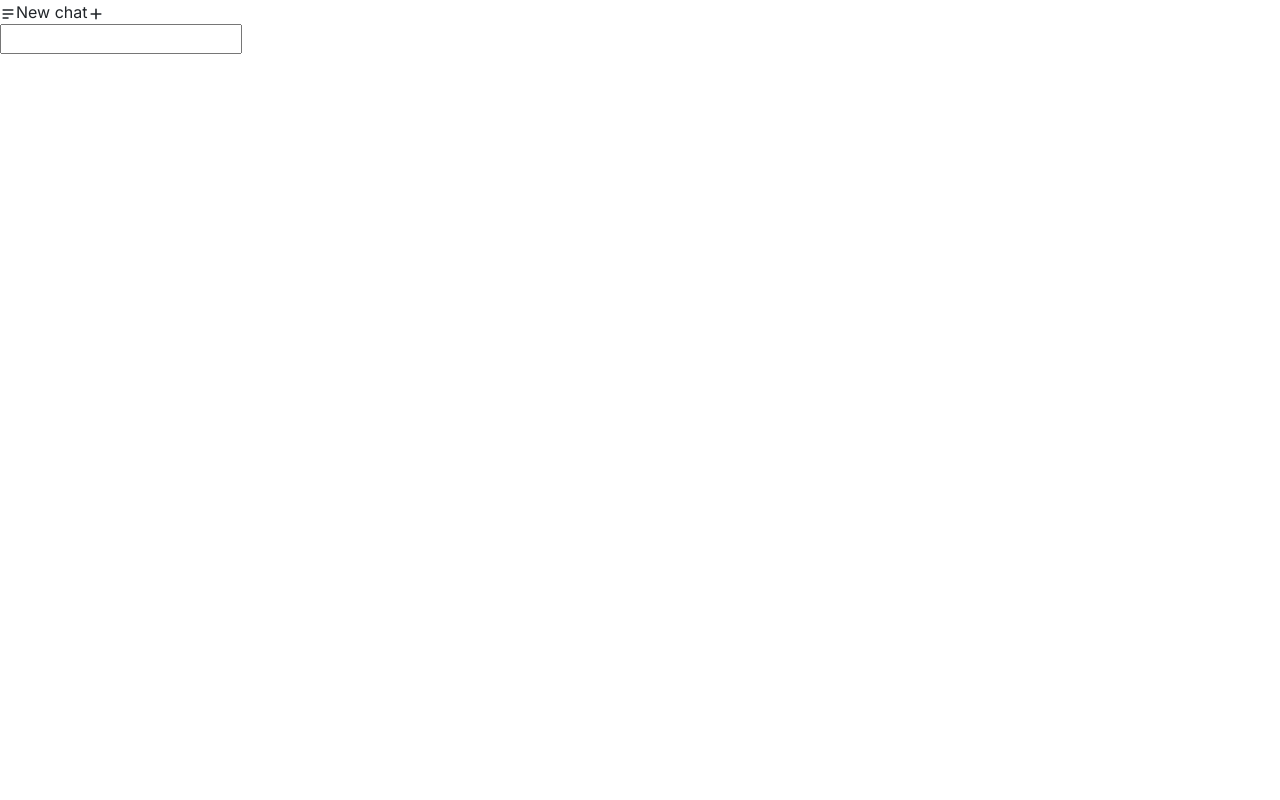
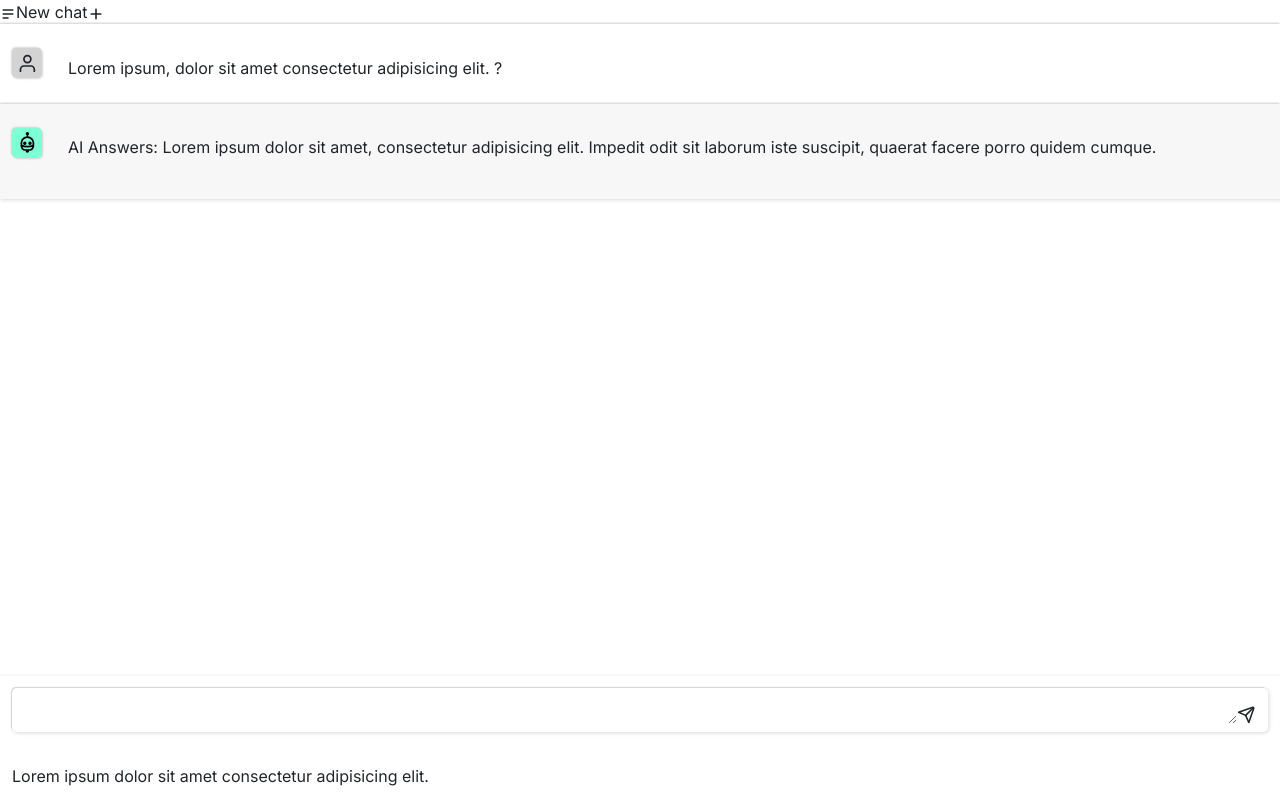
Before and after one commit to Manuelthegoat/voiceGPT, a React (Vite) app: page / in a window 1280 px wide. Built offline with nearby package versions, Linux system fonts and the light colour scheme.

Commit message:
added the message screen

```diff
--- a/package.json
+++ b/package.json
@@ -13,7 +13,8 @@
     "react": "^18.2.0",
     "react-bootstrap": "^2.7.0",
     "react-dom": "^18.2.0",
-    "react-icons": "^4.7.1"
+    "react-icons": "^4.7.1",
+    "react-textarea-autosize": "^8.4.0"
   },
   "devDependencies": {
     "@types/react": "^18.0.27",
--- a/src/App.css
+++ b/src/App.css
@@ -68,6 +68,80 @@ body {
 }
 
 
+/* Chatbox */
+.chatbox__wrapper {
+  position: fixed;
+  bottom: 0;
+  width: 100%;
+  display: grid;
+  row-gap: 2rem;
+  padding: .75rem;
+  border-top: 2px solid var(--text-bg-color);
+}
+
+.chatbox {
+  border-radius: .3rem;
+  box-shadow: 1px 1px 4px rgba(0, 0,0,.15), -1px -1px 1px rgba(0, 0,0,.15);
+  display: flex;
+  align-items: center;
+  padding: .5rem .75rem;
+  justify-content: space-between;
+  align-items: flex-end;
+}
+
+.chatbox textarea {
+  outline: none;
+  border: none;
+  height: auto;
+  width: 100%;
+}
+
+.send__icon {
+  cursor: pointer;
+  font-size: 1.2rem;
+  border-radius: .45rem;
+}
+
+.send__icon:hover {
+  background-color: rgba(0, 0,0,.15);
+  font-size: 1.7rem;
+  padding: 0 .3rem;
+}
+
+.message__wrapper {
+  display: flex;
+  padding: 1.5rem .75rem;
+  align-items:baseline;
+  column-gap: 1.6rem;
+  box-shadow: 1px 1px 4px rgba(0, 0, 0, .15), -1px -1px 2px rgba(0, 0, 0, .15);
+}
+
+.icon__wrapper {
+  border-radius: .3rem;
+  background-color: lightgray;
+  display: grid;
+  padding: .3rem;
+  place-content: center;
+  box-shadow: 1px 1px 2px rgba(0, 0, 0, .15), -1px -1px 2px rgba(0, 0, 0, .15);
+}
+
+.user__icon {
+  font-size: 1rem;
+  /* color: #fff; */
+}
+
+.ai {
+ background-color: #F7F7F8;
+}
+
+.ai .icon__wrapper {
+  background-color: aquamarine;
+}
+
+.ai__icon, .user__icon {
+  font-size: 1.3rem;
+}
+
 @media screen and (min-width: 768px){
   .nav__menu__wrapper {
       max-width: 320px;
--- a/src/App.jsx
+++ b/src/App.jsx
@@ -1,15 +1,17 @@
 import { useState } from 'react'
 import 'bootstrap/dist/css/bootstrap.min.css';
-
+import './App.css'
 import NavBar from "./components/NavBar"
-import ChatBar from './components/ChatBar';
-import './App.css'
-
+import ChatBar from './components/ChatBar'
+import SentMessage from './components/SentMessage';
+import AIAnswer from './components/AIAnswer';
 
 function App() {
 
   return <>
     <NavBar/>
+    <SentMessage/>
+    <AIAnswer />
     <ChatBar/>
   </>
 }
--- /dev/null
+++ b/src/components/AIAnswer.jsx
@@ -0,0 +1,19 @@
+import {GrRobot} from "react-icons/gr"
+
+
+const AIAnswer = () => {
+	return (
+		<div className="message__wrapper ai">
+            <div className="icon__wrapper">
+                <GrRobot className="ai__icon"/>
+            </div>
+			<p>
+				AI Answers: Lorem ipsum dolor sit amet, consectetur adipisicing
+				elit. Impedit odit sit laborum iste suscipit, quaerat facere
+				porro quidem cumque.{" "}
+			</p>
+		</div>
+	);
+};
+
+export default AIAnswer;
--- a/src/components/ChatBar.jsx
+++ b/src/components/ChatBar.jsx
@@ -2,12 +2,17 @@
  * Implement auto resize chat area later
 */
 
+import TextareaAutosize from 'react-textarea-autosize';
+import {FiSend} from "react-icons/fi"
+
 const ChatBar = () => {
 
-    return <div className="chat__wrapper">
+    return <div className="chatbox__wrapper">
         <div className="chatbox">
-            <input type="text" />
+            <TextareaAutosize/>
+            <FiSend className="send__icon"/>
         </div>
+        Lorem ipsum dolor sit amet consectetur adipisicing elit.
     </div>
 }
 
--- /dev/null
+++ b/src/components/SentMessage.jsx
@@ -0,0 +1,14 @@
+import { FiUser } from "react-icons/fi";
+
+const SentMessage = () => {
+	return (
+		<div className="message__wrapper">
+			<div className="icon__wrapper">
+				<FiUser className="user__icon" />
+			</div>
+            Lorem ipsum, dolor sit amet consectetur adipisicing elit. ?
+		</div>
+	);
+};
+
+export default SentMessage;
```
Also changed, not shown: src/assets/images/Tim.png (added), 1 other file (tests, documents, lock files or other folders).
